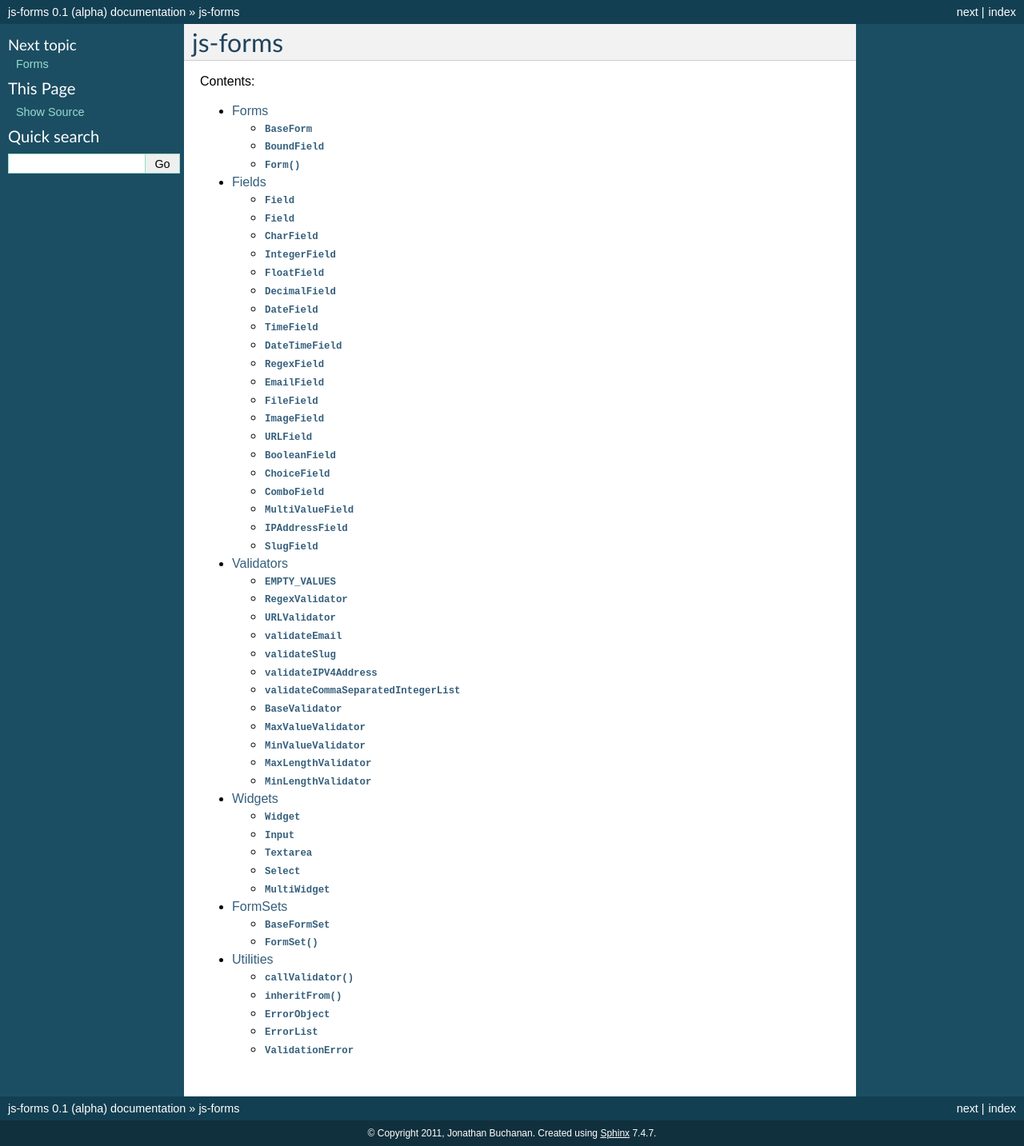
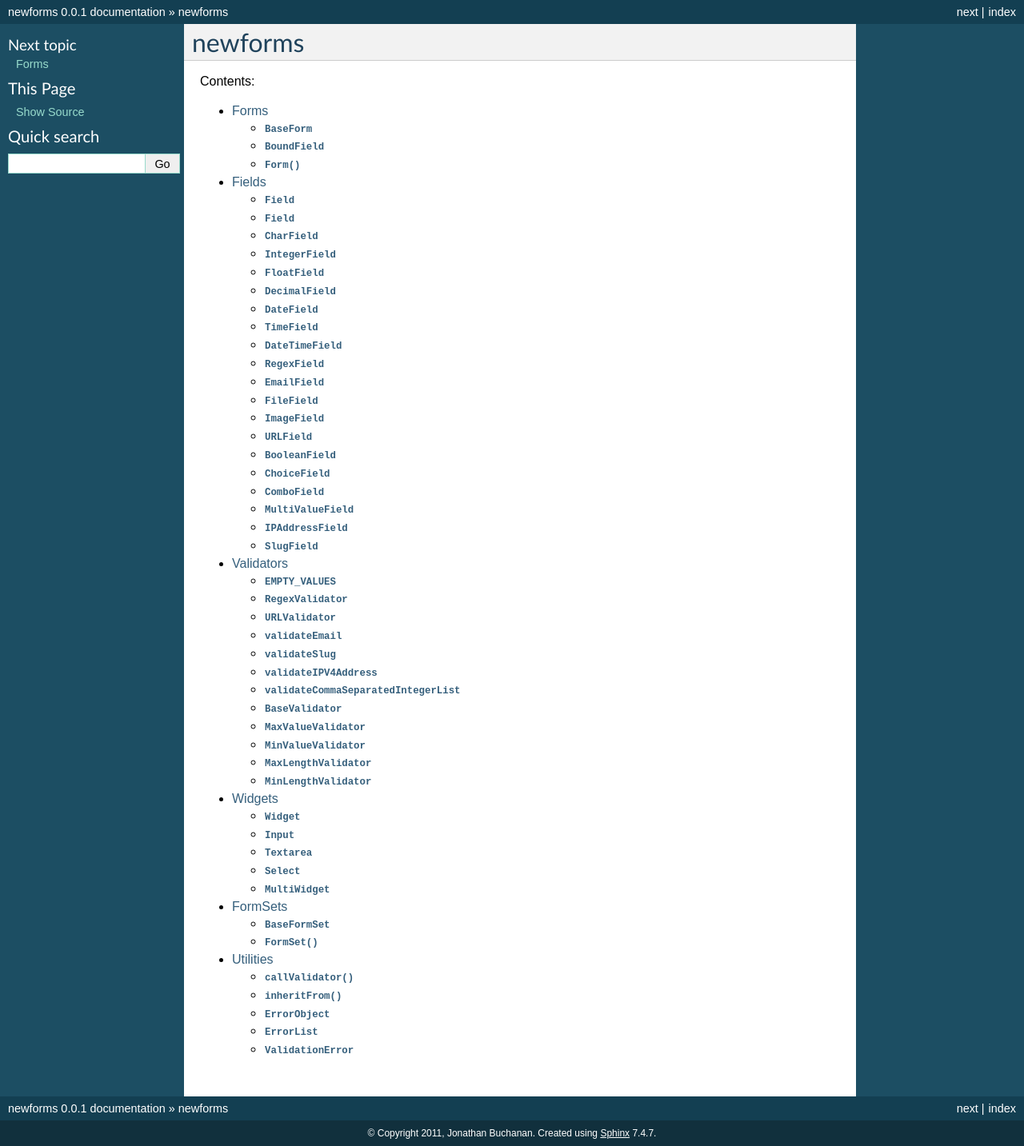
Before and after one commit to insin/newforms, a Sphinx documentation site: the page built from docs/index.rst, in a window 1280 px wide. Shown: the whole page at 80% size. Built offline with Sphinx 7.4.7, drawn with Linux system fonts in a browser that asks for light colours.

Commit message:
Renaming to newforms

```diff
--- a/TODO.rst
+++ b/TODO.rst
@@ -22,8 +22,7 @@ Changesets
 
 http://code.djangoproject.com/changeset/7967 (partial)
 
-   Media classes - changes to forms.js and widgets.js, but won't be ported until
-   js-forms can be run on the backend.
+   Media classes - changes to forms.js and widgets.js
 
 Python-to-JavaScript: Missing Pieces
 ====================================
--- a/demo.jade
+++ b/demo.jade
@@ -1,7 +1,7 @@
 !!! 5
 html(lang="en")
   head
-    title js-forms Node.js Test
+    title newforms Node.js Test
   body
     h1= msg
     form(action="/", method="POST")
--- a/demo.js
+++ b/demo.js
@@ -1,10 +1,10 @@
 var express = require('express'),
     jade = require('jade'),
-    forms = require('js-forms');
+    forms = require('newforms');
 
 var app = express.createServer(
   express.logger(),
-  express.bodyDecoder()
+  express.bodyParser()
 );
 
 function renderToResponse(res, template, context) {
@@ -49,4 +49,4 @@ app.post('/', function(req, res) {
 });
 
 app.listen(3000);
-console.log('js-forms demo running on http://127.0.0.1:3000');
+console.log('newforms demo running on http://127.0.0.1:3000');
--- a/docs/conf.py
+++ b/docs/conf.py
@@ -1,6 +1,6 @@
 # -*- coding: utf-8 -*-
 #
-# js-forms documentation build configuration file, created by
+# newforms documentation build configuration file, created by
 # sphinx-quickstart on Wed Mar 02 04:08:24 2011.
 #
 # This file is execfile()d with the current directory set to its containing dir.
@@ -40,7 +40,7 @@ source_suffix = '.rst'
 master_doc = 'index'
 
 # General information about the project.
-project = u'js-forms'
+project = u'newforms'
 copyright = u'2011, Jonathan Buchanan'
 highlight_language = 'javascript'
 
@@ -49,9 +49,9 @@ highlight_language = 'javascript'
 # built documents.
 #
 # The short X.Y version.
-version = '0.1'
+version = '0.0.1'
 # The full version, including alpha/beta/rc tags.
-release = '0.1 (alpha)'
+release = '0.0.1'
 
 # The language for content autogenerated by Sphinx. Refer to documentation
 # for a list of supported languages.
@@ -165,7 +165,7 @@ html_static_path = ['_static']
 #html_file_suffix = None
 
 # Output file base name for HTML help builder.
-htmlhelp_basename = 'js-formsdoc'
+htmlhelp_basename = 'newformsdoc'
 
 
 # -- Options for LaTeX output --------------------------------------------------
@@ -179,7 +179,7 @@ htmlhelp_basename = 'js-formsdoc'
 # Grouping the document tree into LaTeX files. List of tuples
 # (source start file, target name, title, author, documentclass [howto/manual]).
 latex_documents = [
-  ('index', 'js-forms.tex', u'js-forms Documentation',
+  ('index', 'newforms.tex', u'newforms Documentation',
    u'Jonathan Buchanan', 'manual'),
 ]
 
@@ -212,7 +212,7 @@ latex_documents = [
 # One entry per manual page. List of tuples
 # (source start file, name, description, authors, manual section).
 man_pages = [
-    ('index', 'js-forms', u'js-forms Documentation',
+    ('index', 'newforms', u'newforms Documentation',
      [u'Jonathan Buchanan'], 1)
 ]
 
--- a/docs/index.rst
+++ b/docs/index.rst
@@ -1,9 +1,4 @@
-.. js-forms documentation master file, created by
-   sphinx-quickstart on Wed Mar 02 04:08:24 2011.
-   You can adapt this file completely to your liking, but it should at least
-   contain the root `toctree` directive.
-
-js-forms
+newforms
 ========
 
 Contents:
```
Also changed, not shown: README.rst (+10 -14 lines), demo.html (+4 -4 lines), package.json (+4 -4 lines), LICENSE.rst, 10 other files.
